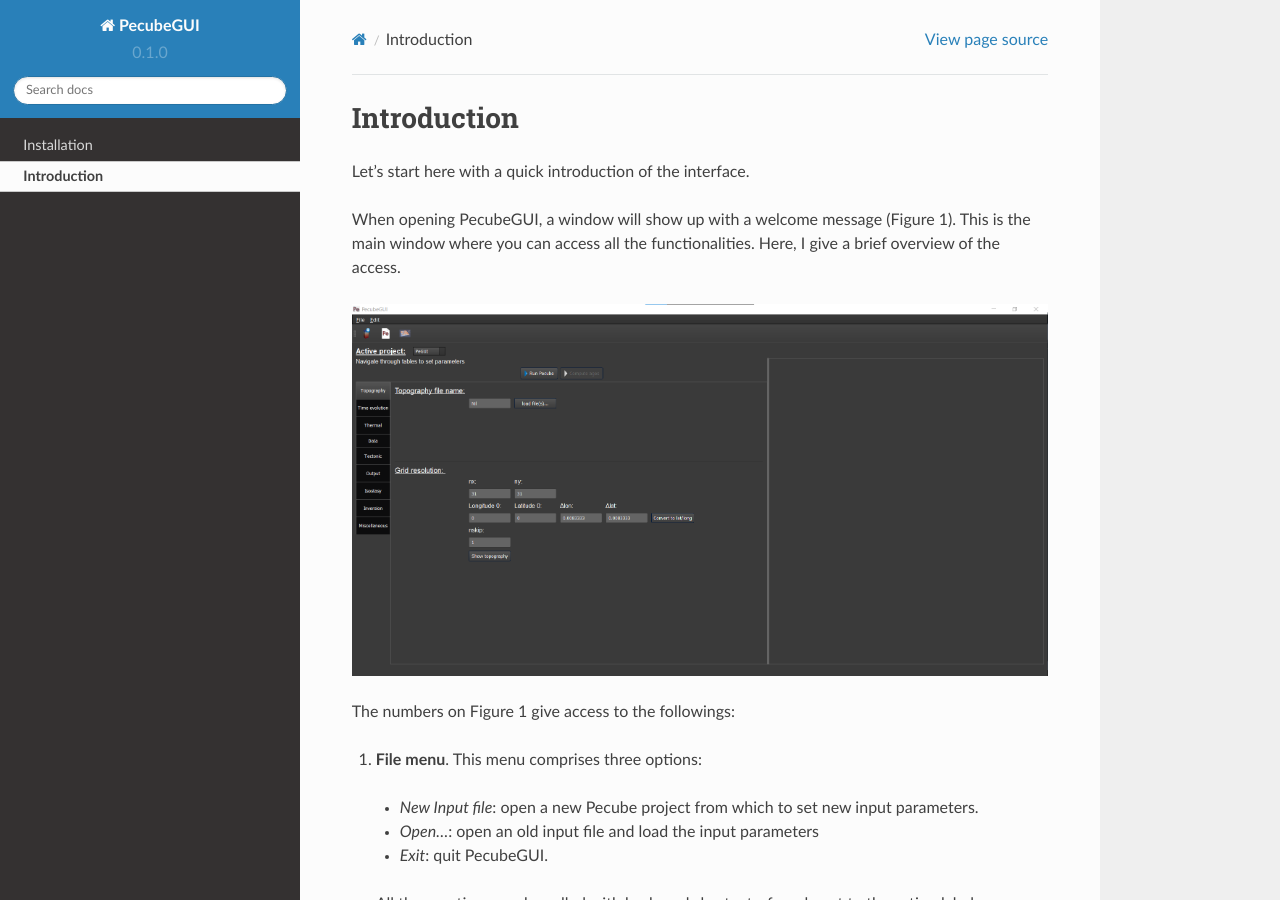
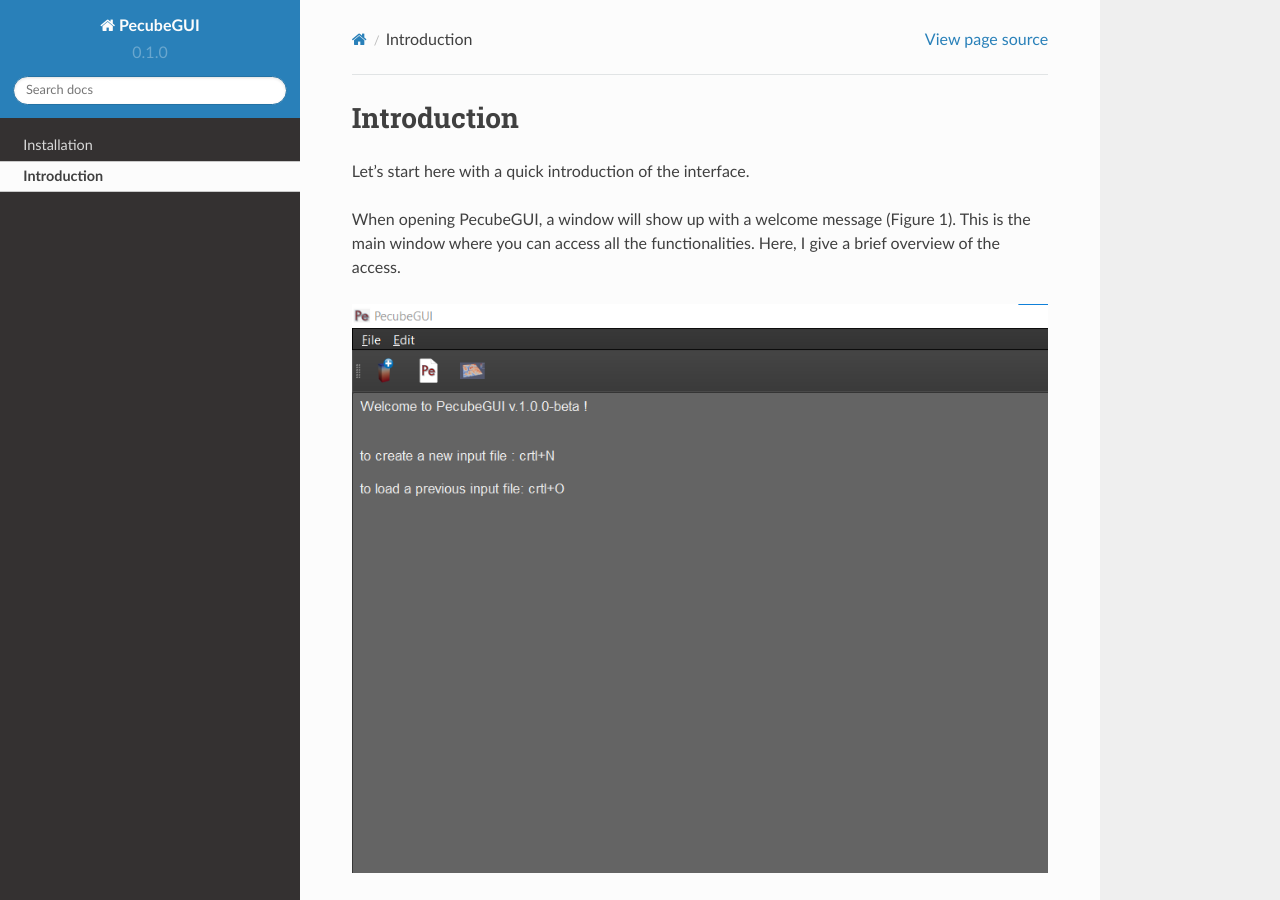
Before and after one commit to MBernAca/PecubeGUI_Doc, a Sphinx documentation site: the page built from docs/source/introduction.rst, in a window 1280 px wide and 900 px high. Built offline with Sphinx 7.4.7 and the Read the Docs theme 2.0.0, drawn with Linux system fonts in a browser that asks for light colours.

Commit message:
Update introduction.rst

```diff
--- a/docs/source/introduction.rst
+++ b/docs/source/introduction.rst
@@ -8,7 +8,7 @@
 
 When opening PecubeGUI, a window will show up with a welcome message (Figure 1). This is the main window where you can access all the functionalities. Here, I give a brief overview of the access.
 
-.. image:: ../images/Input_Parameters_interface.png
+.. image:: ../images/Introduction.png
 
 The numbers on Figure 1 give access to the followings:
 
```
